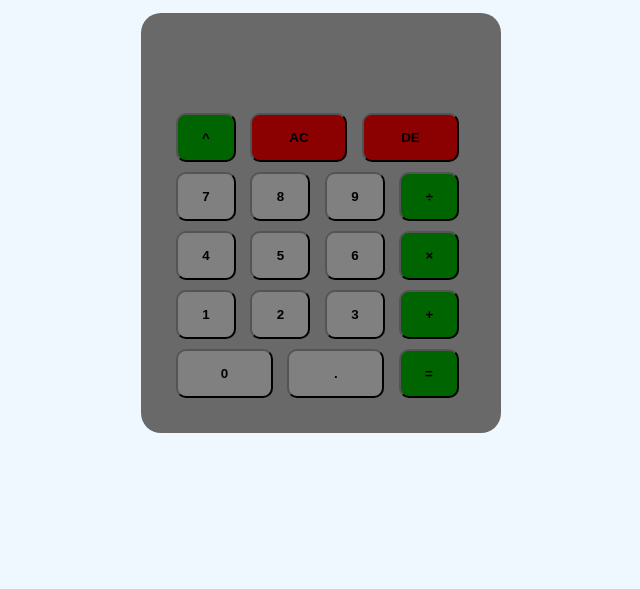
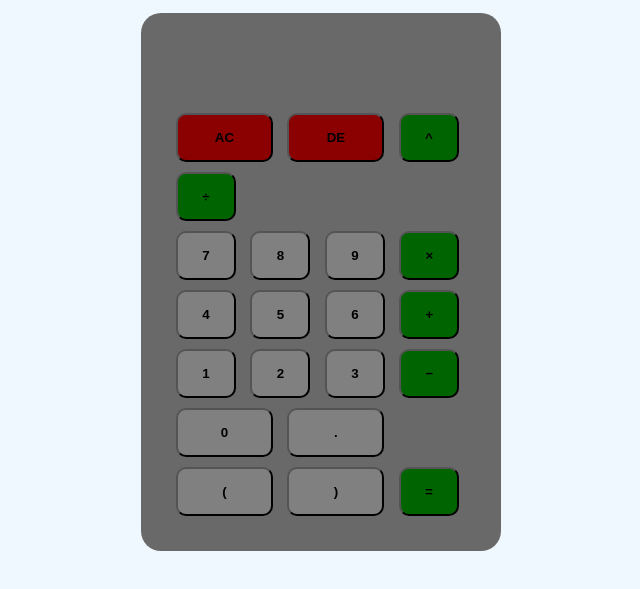
Before and after one commit to FelP012/Basic-Calculator-with-eval, a plain HTML site: page index.html in a window 1280 px wide. Shown: the part 207-796 px from the top of the page, without its empty margins (319-959 px from the left). Drawn offline with Linux system fonts and the light colour scheme.

Commit message:
Update index.html

```diff
--- a/index.html
+++ b/index.html
@@ -23,11 +23,11 @@
                 </div>
                 <div class="fila">
 
-                    <input type="button" value="^" class="operacion" onclick="pantalla.value+='**'">
-
                     <input type="button" value="AC" class="limpiar" onclick="pantalla.value=''">
 
                     <input type="button" value="DE" class="limpiar" onclick="pantalla.value=pantalla.value.toString().slice(0,-1)">
+                    <input type="button" value="^" class="operacion" onclick="pantalla.value+='**'">
+                    <input type="button" value="&divide;" class="operacion" onclick="pantalla.value+='/'">
 
                 </div>
                 <div class="fila">
@@ -38,7 +38,7 @@
 
                     <input type="button" value="9" onclick="pantalla.value+='9'">
 
-                    <input type="button" value="&divide;" class="operacion" onclick="pantalla.value+='/'">
+                    <input type="button" value="&times;" class="operacion" onclick="pantalla.value+='*'">
 
                 </div>
                 <div class="fila">
@@ -49,7 +49,7 @@
 
                     <input type="button" value="6" onclick="pantalla.value+='6'">
 
-                    <input type="button" value="&times;" class="operacion" onclick="pantalla.value+='*'">
+                    <input type="button" value="&plus;" class="operacion" onclick="pantalla.value+='+'">
 
                 </div>
                 <div class="fila">
@@ -60,7 +60,7 @@
 
                     <input type="button" value="3" onclick="pantalla.value+='3'">
 
-                    <input type="button" value="&plus;" class="operacion" onclick="pantalla.value+='+'">
+                    <input type="button" value="&minus;" class="operacion" onclick="pantalla.value+='-'">
 
                 </div>
                 <div class="fila">
@@ -68,8 +68,11 @@
                     <input type="button" value="0" class="ult" onclick="pantalla.value+='0'">
 
                     <input type="button" value="." class="ult" onclick="pantalla.value+='.'">
+                    <input type="button" value="(" class="ult" onclick="pantalla.value+='('">
+                    <input type="button" value=")" class="ult" onclick="pantalla.value+=')'">
 
-                    <input type="button" value="&equals;" class="operacion" onclick="pantalla.value=eval(pantalla.value)">
+
+                    <input type="button" value="&equals;" class="operacion igual" onclick="pantalla.value=eval(pantalla.value)">
 
                 </div>
             </form>
```
